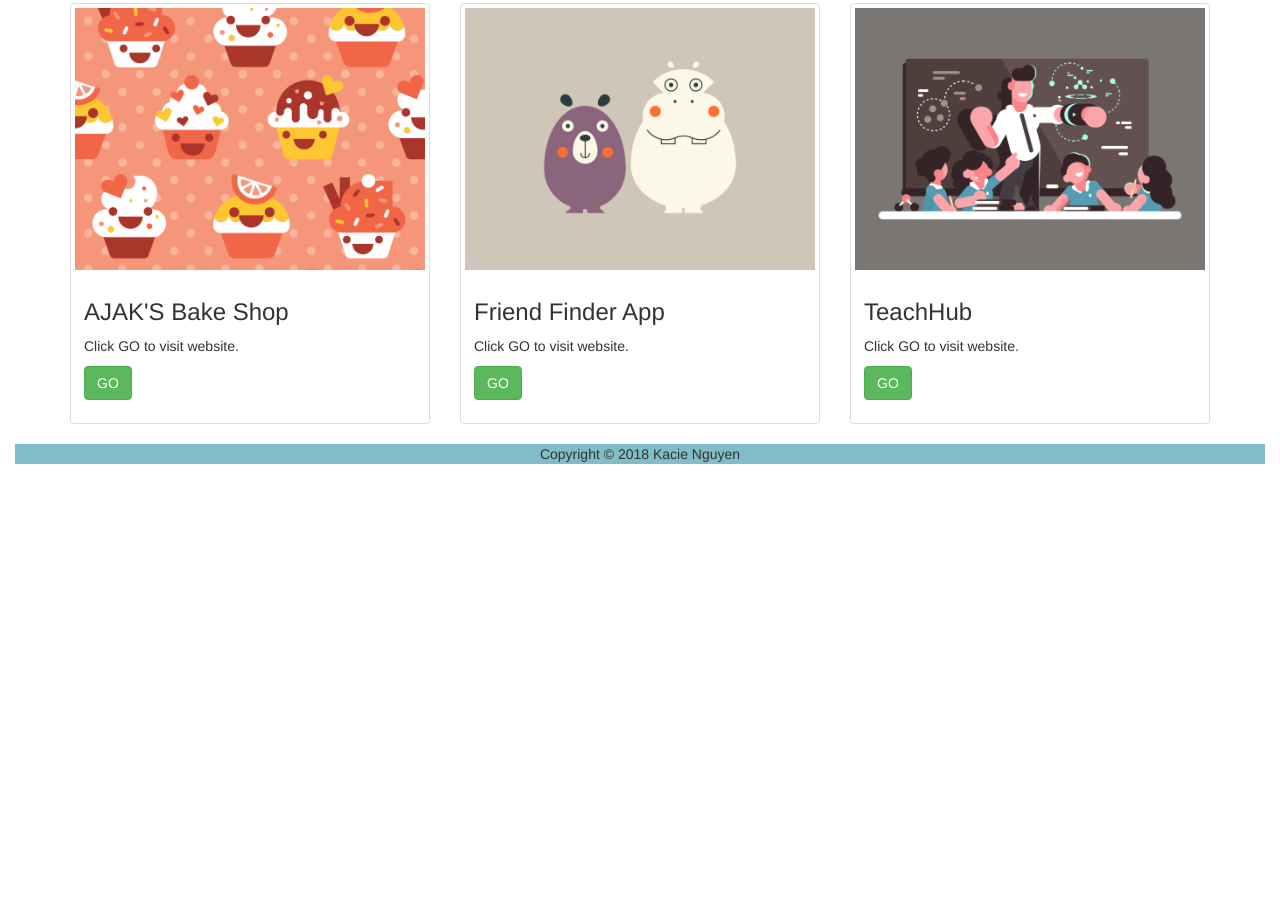
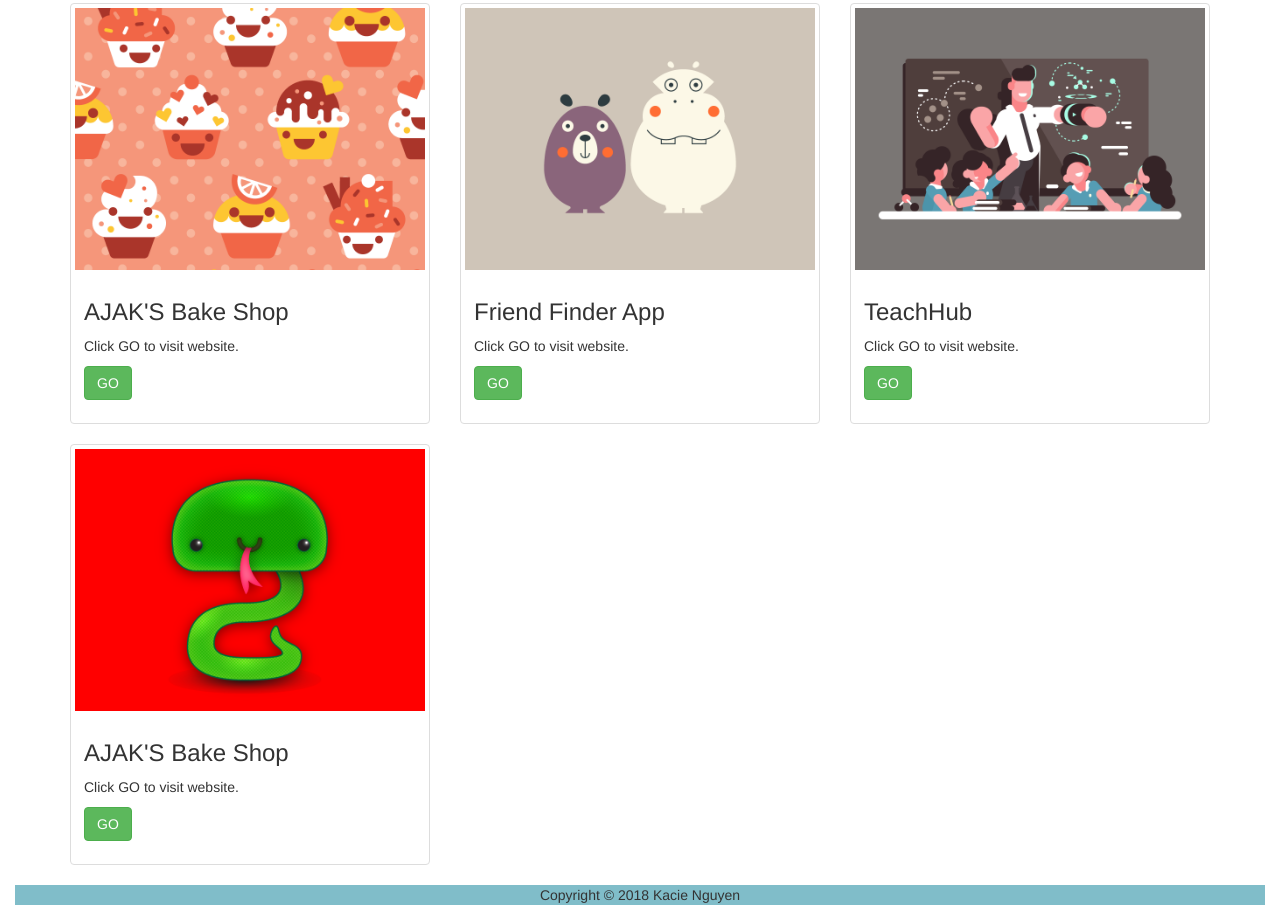
Before and after one commit to maidiep/BootstrapPortfolioV2.0, a plain HTML site: page portfolio.html in a window 1280 px wide. Shown: the part 971-1886 px from the top of the page. Before the commit the page ends 1445 px from the top, so only its background shows below. Drawn offline with Linux system fonts and the light colour scheme; files whose address does not match are found by name.

Commit message:
added clicky game to portfolio page

```diff
--- a/portfolio.html
+++ b/portfolio.html
@@ -32,9 +32,9 @@
 							<li>
 								<a href="#">PORTFOLIO</a>
 							</li>
-							<li>
+							<!-- <li>
 								<a href="contact.html">CONTACT</a>
-							</li>
+							</li> -->
 						</ul>
 					</div>
 				</nav>
@@ -86,7 +86,7 @@
 	</div>
 </div>
 
-			<!-- Row 2, last 2 games -->
+			<!-- Row 2, next 3 games -->
 <div class="container">
 			<div class="row">
 			<div class="col-md-4">
@@ -130,7 +130,7 @@
 		</div>
 </div>
 
-<!-- Row 3 -->
+<!-- Row 3 Next 3 games-->
 
 <div class="container">
 	<div class="row">
@@ -175,6 +175,24 @@
 	</div>
 </div>
 
+<!-- new row -->
+<div class="container">
+	<div class="row">
+	<div class="col-md-4">
+		<div class="thumbnail">
+			<img src="assets/images/yearofthesnake.png" />
+			<div class="caption">
+				<h3>AJAK'S Bake Shop</h3>
+				<p>Click GO to visit website.</p>
+				<p>
+					<a href="https://lit-sands-24378.herokuapp.com/" class="btn btn-success">GO</a>
+				</p>
+			</div>
+		</div>
+	</div>
+	</div>
+	</div>
+
 
 
 
```
Also changed, not shown: index.html (+2 -2 lines), assets/images/yearofthesnake.png (added).
